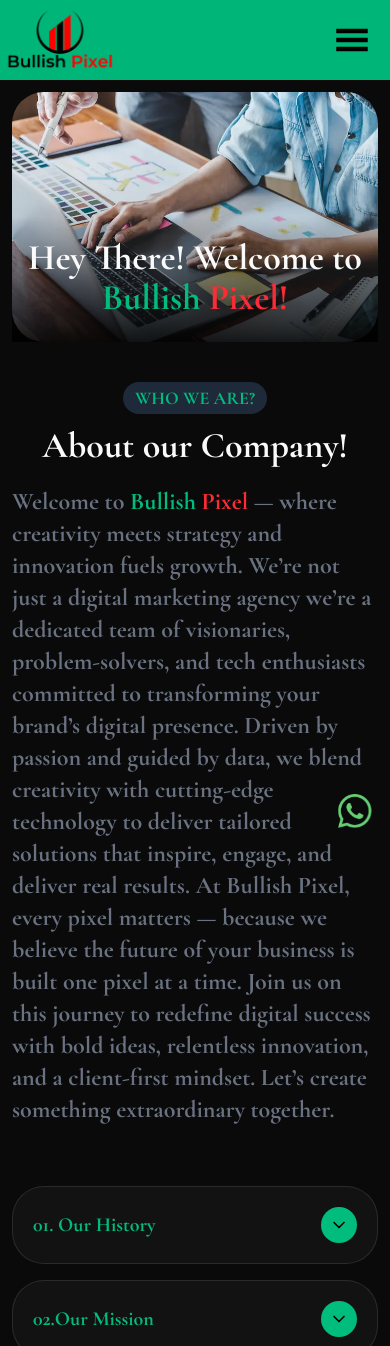
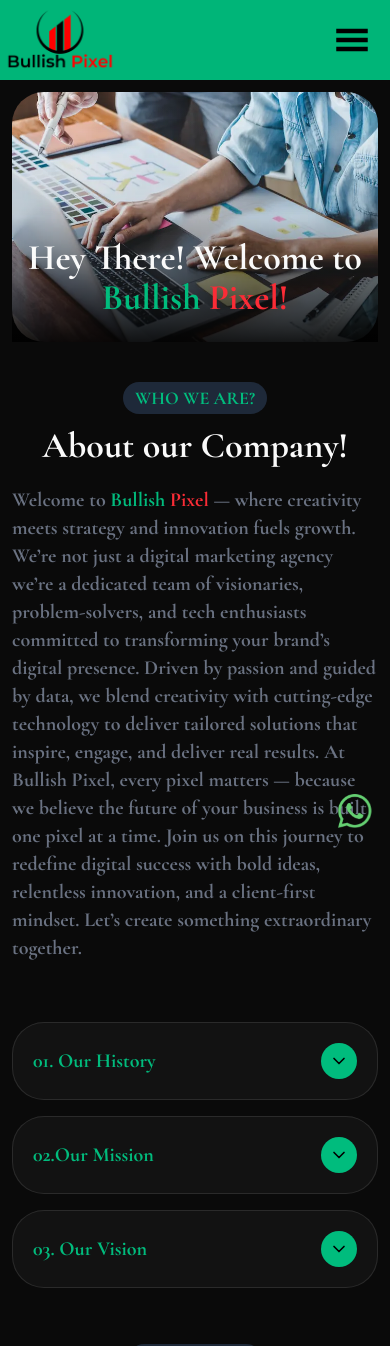
Before and after one commit to Rajab-ali99/Agency, a Next.js app: page /about in a window 390 px wide. Shown: the top 1346 px of the page. Built offline with nearby package versions, Linux system fonts and the light colour scheme.

Commit message:
small embedment

```diff
--- a/app/about/page.jsx
+++ b/app/about/page.jsx
@@ -60,7 +60,7 @@
                     <h2 className="font-black text-4xl md:text-6xl">About our Company!</h2>
                 </div>
                 <div className='flex flex-col md:py-10 md:flex-row gap-10 md:gap-5'>
-                    <div className='md:w-[55%]  py-5 md:py-0 md:pt-8 md:p-0 md:text-start text-2xl md:text-2xl font-bold text-gray-500'>
+                    <div className='md:w-[55%]  py-5 md:py-0 md:pt-8 md:p-0 md:text-start text-xl md:text-2xl font-bold text-gray-500'>
                         Welcome to <span className="text-emerald-500">Bullish</span> <span className="text-red-500">Pixel</span> — where creativity meets strategy and innovation fuels growth. We’re not just a digital marketing agency we’re a dedicated team of visionaries, problem-solvers, and tech enthusiasts committed to transforming your brand’s digital presence.
 
                         Driven by passion and guided by data, we blend creativity with cutting-edge technology to deliver tailored solutions that inspire, engage, and deliver real results. At Bullish Pixel, every pixel matters — because we believe the future of your business is built one pixel at a time.
```
